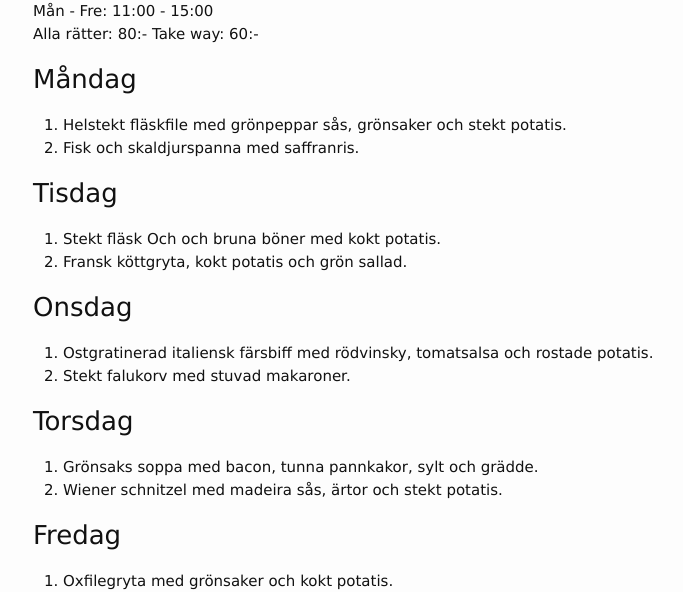
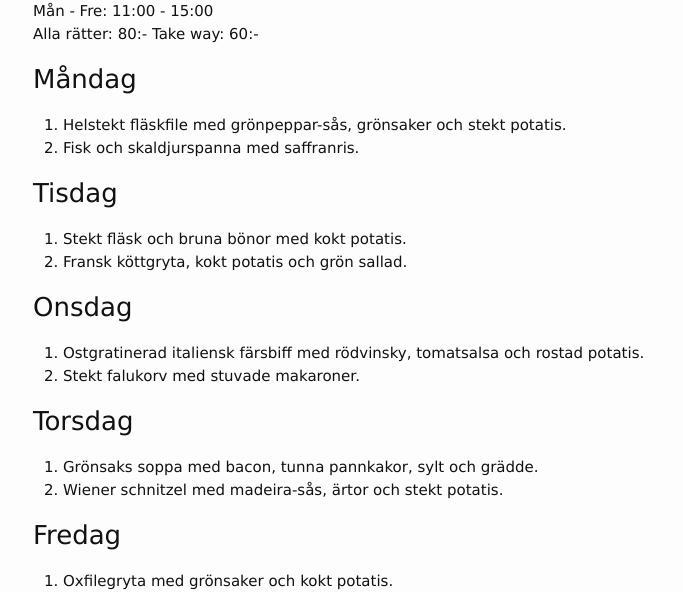
Before and after one commit to FarInn62/farinn62.github.io, a Jekyll site: the page built from lunch.md, in a window 1280 px wide. Shown: the part 162-754 px from the top of the page, without its empty margins (237-920 px from the left). Built offline with Jekyll 4.4.1, drawn with Linux system fonts in a browser that asks for light colours.

Commit message:
Update lunch.md

```diff
--- a/lunch.md
+++ b/lunch.md
@@ -12,23 +12,23 @@ Alla rätter: 80:- Take way: 60:-
 
 ### Måndag
 
-1. Helstekt fläskfile med grönpeppar sås, grönsaker och stekt potatis.
+1. Helstekt fläskfile med grönpeppar-sås, grönsaker och stekt potatis.
 2. Fisk och skaldjurspanna med saffranris.
 
 ### Tisdag
 
-1. Stekt fläsk Och och bruna böner med kokt potatis.
+1. Stekt fläsk och bruna bönor med kokt potatis.
 2. Fransk köttgryta, kokt potatis och grön sallad.
 
 ### Onsdag
 
-1. Ostgratinerad italiensk färsbiff med rödvinsky, tomatsalsa och rostade potatis.
-2. Stekt falukorv med stuvad makaroner.
+1. Ostgratinerad italiensk färsbiff med rödvinsky, tomatsalsa och rostad potatis.
+2. Stekt falukorv med stuvade makaroner.
 
 ### Torsdag
 
 1. Grönsaks soppa med bacon, tunna pannkakor, sylt och grädde.
-2. Wiener schnitzel med madeira sås, ärtor och stekt potatis.
+2. Wiener schnitzel med madeira-sås, ärtor och stekt potatis.
 
 ### Fredag
 
```
